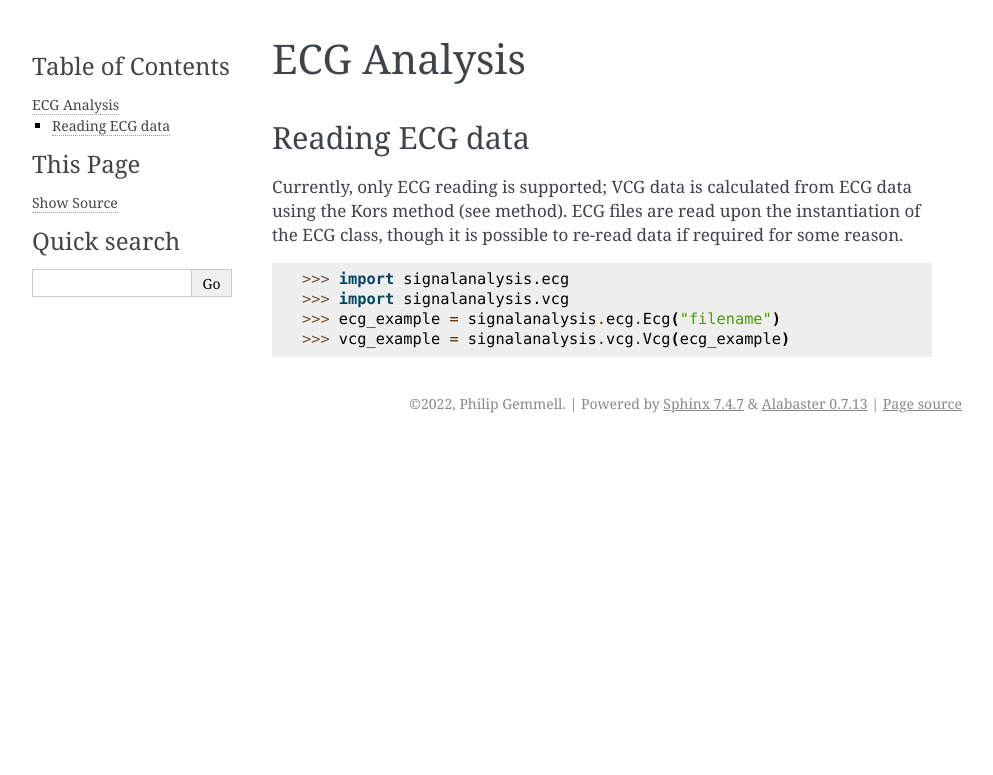
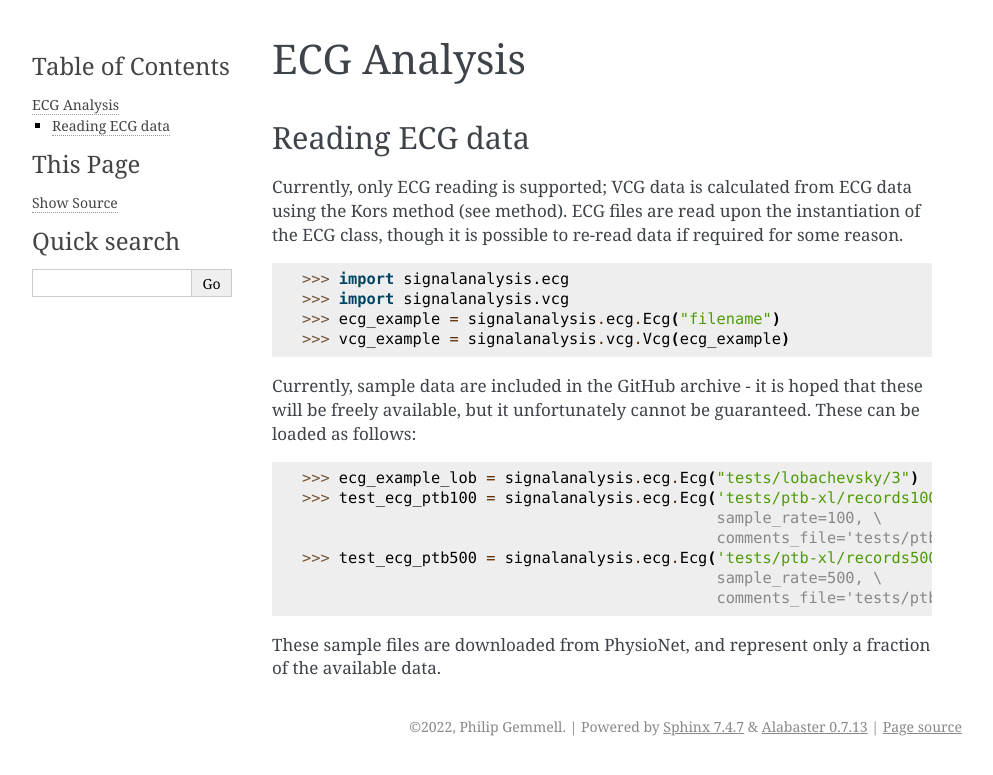
Before and after one commit to openep/signalanalysis, a Sphinx documentation site: the page built from docs/source/signalanalysis-ecg.rst, in a window 1280 px wide. Shown: the top 775 px of the page, without its empty margins (148-1141 px from the left). Built offline with Sphinx 7.4.7, drawn with Linux system fonts in a browser that asks for light colours.

Commit message:
Checked test data, add to documentation
Checked that the test data should be able to be loaded, and added
barebones to the documentation

```diff
--- a/docs/source/signalanalysis-ecg.rst
+++ b/docs/source/signalanalysis-ecg.rst
@@ -17,3 +17,18 @@ some reason.
     >>> import signalanalysis.vcg
     >>> ecg_example = signalanalysis.ecg.Ecg("filename")
     >>> vcg_example = signalanalysis.vcg.Vcg(ecg_example)
+
+Currently, sample data are included in the GitHub archive - it is hoped that these will be freely available, but it
+unfortunately cannot be guaranteed. These can be loaded as follows:
+
+.. code-block:: python3
+
+    >>> ecg_example_lob = signalanalysis.ecg.Ecg("tests/lobachevsky/3")
+    >>> test_ecg_ptb100 = signalanalysis.ecg.Ecg('tests/ptb-xl/records100/00000/00001_lr', \
+                                                 sample_rate=100, \
+                                                 comments_file='tests/ptb-xl/ptbxl_database.csv')
+    >>> test_ecg_ptb500 = signalanalysis.ecg.Ecg('tests/ptb-xl/records500/00000/00001_hr', \
+                                                 sample_rate=500, \
+                                                 comments_file='tests/ptb-xl/ptbxl_database.csv')
+
+These sample files are downloaded from PhysioNet, and represent only a fraction of the available data.
```
Also changed, not shown: 13 other files.
